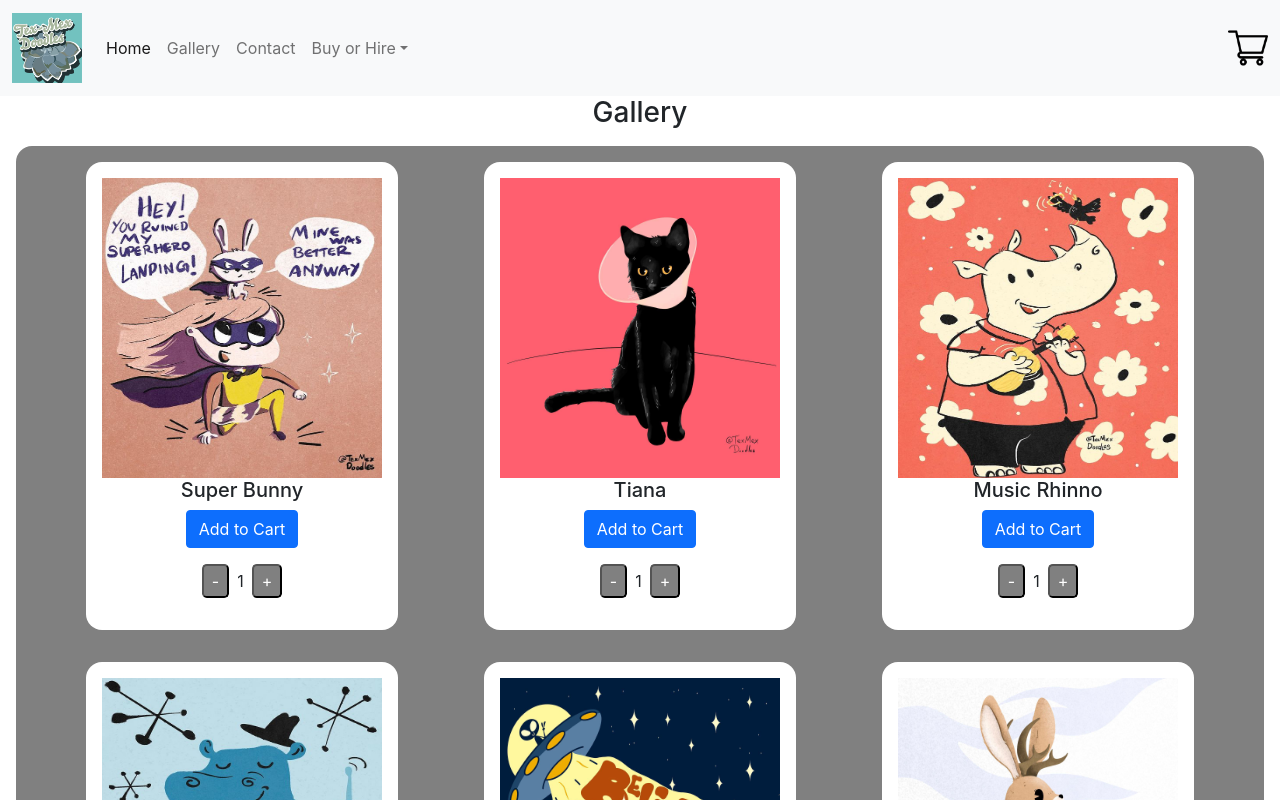
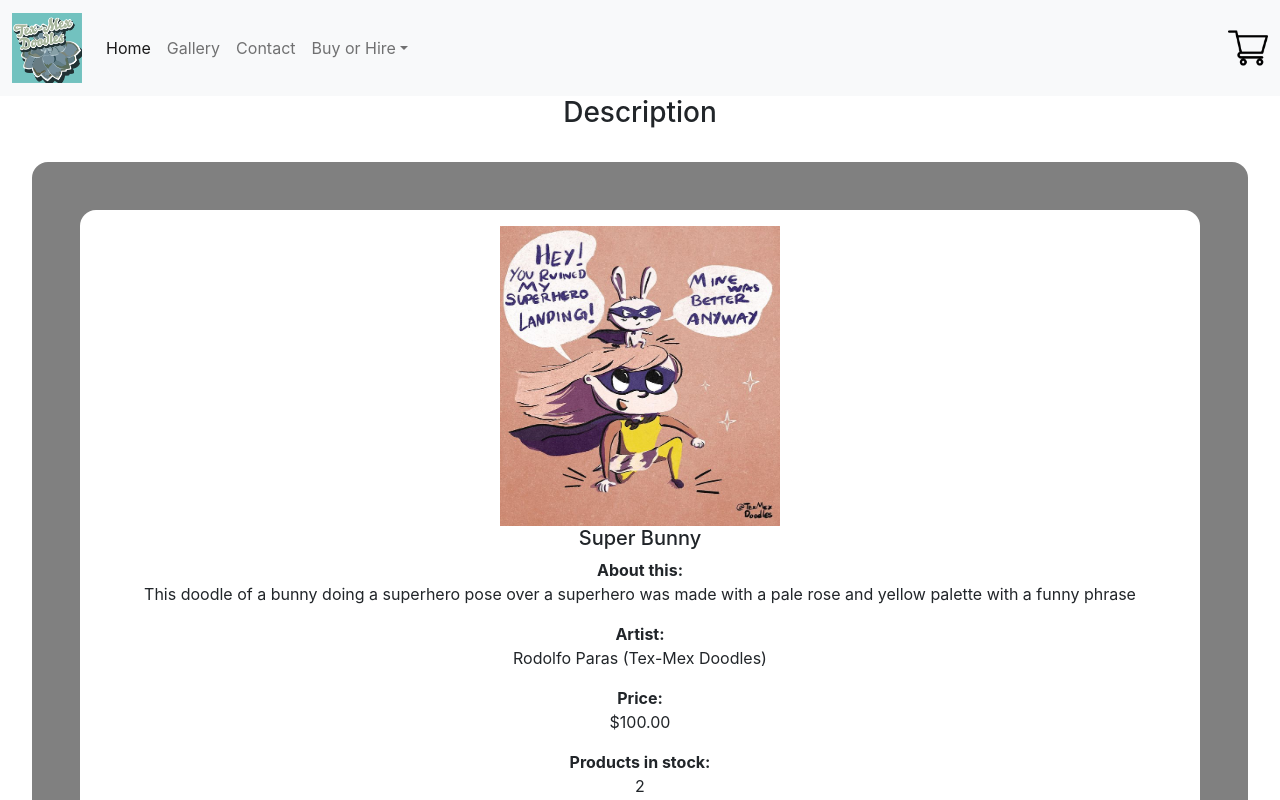
Before and after one commit to orlocdiaz/txmxdoodles_diaz, a React (Create React App) app: page / in a window 1280 px wide. Shown: the top 800 px of the page. Built offline with nearby package versions, Linux system fonts and the light colour scheme.

Commit message:
creacion de itemdetail y detailcontainer

```diff
--- a/src/App.css
+++ b/src/App.css
@@ -37,6 +37,13 @@
   background-color: grey;
 }
 
+.ItemDetail{
+  margin: 2rem;
+  padding: 2rem;
+  border-radius: 1rem;
+  background-color: gray;
+}
+
 .sectionTitle{
   text-align: center;
 }
--- a/src/App.js
+++ b/src/App.js
@@ -1,13 +1,14 @@
 import './App.css';
 import NavBar from './components/NavBar'
-// import ItemListContainer from './components/ItemCount';
-import ItemListContainer from './containers/ItemListContainer';
+// import ItemListContainer from './containers/ItemListContainer';
+import ItemDetailContainer from './containers/ItemDetailContainer';
 
 const App = () => {
   return (
     <>
       <NavBar />
-      <ItemListContainer />
+      {/* <ItemListContainer /> */}
+      <ItemDetailContainer />
     </>
   );
 }
--- a/src/components/Item.js
+++ b/src/components/Item.js
@@ -7,9 +7,18 @@ const Item = (props) => {
       <div className="item">
         <img src={props.imgLink} width="280" height="300" alt="GalleryItem" />
         <h5>{props.title}</h5>
+        <strong>About this:</strong>
+        <p>{props.description}</p>
+        <strong>Artist:</strong>
+        <p>{props.artist}</p>
+        <strong>Price:</strong>
+        <p>{props.price}</p>
+        <strong>Products in stock:</strong>
+        <p>{props.stock}</p>
+
 
         <div className="btnContainer">
-          <a href="#" class="btn btn-primary">Add to Cart</a>
+          <button class="btn btn-primary">Add to Cart</button>
         </div>
         <ItemCount />
       </div>
--- /dev/null
+++ b/src/components/ItemDetail.js
@@ -0,0 +1,31 @@
+import React from 'react'
+import Item from '../components/Item'
+
+const ItemDetail = ({ descProps }) => {
+  return (
+    <>
+      <h3 className="sectionTitle">Description</h3>
+      <div className="ItemDetail">
+        {
+          descProps.id
+            ?
+            <Item
+              key={descProps.id}
+              imgLink={descProps.imgLink}
+              title={descProps.title}
+              description={descProps.description}
+              artist={descProps.artist}
+              price={descProps.price}
+              stock={descProps.stock}
+            />
+            :
+            <div>
+            <strong>Cargando...</strong>
+            </div>
+        }
+      </div>
+    </>
+  )
+}
+
+export default ItemDetail
--- a/src/components/ItemList.js
+++ b/src/components/ItemList.js
@@ -1,31 +1,13 @@
-import React, { useState } from 'react'
+import React from 'react'
 import Item from '../components/Item'
-import { products } from '../utilities/products'
 
-const ItemList = () => {
-
-  const [listProds, setList] = useState([{title: "Loading", imgLink: "https://upload.wikimedia.org/wikipedia/commons/b/b1/Loading_icon.gif?20151024034921"}]);
-  const listProm = (prodSet) => {
-    return new Promise((res, rej) => {
-      setTimeout(() => {
-        res(setList(prodSet))
-      }, 2000);
-      setTimeout(() => {
-        rej('ERROR WHILE LOADING!')
-      }, 2500);
-    })
-  }
-
-  listProm(products)
-    .then()
-    .catch(err => console.log(err))
-
+const ItemList = ({ listProps }) => {
   return (
     <>
       <h3 className="sectionTitle">Gallery</h3>
       <div className="ItemList">
         {
-          listProds.map(prod =>
+          listProps.map(prod =>
             <Item
               key={prod.id}
               imgLink={prod.imgLink}
--- /dev/null
+++ b/src/containers/ItemDetailContainer.js
@@ -0,0 +1,23 @@
+import React, { useEffect, useState } from 'react'
+import ItemDetail from '../components/ItemDetail'
+import fetchProducts from '../utilities/fetchProducts'
+const { products } = require ('../utilities/products')
+
+
+const ItemDetailContainer = () => {
+  const [details, setDesc] = useState([]);
+
+  useEffect(() => {
+    fetchProducts(2000, products[0])
+      .then(res => setDesc(res))
+      .catch(err => console.log(err))
+  }, [])
+
+  return (
+    <>
+      <ItemDetail descProps={details} />
+    </>
+  )
+}
+
+export default ItemDetailContainer
--- a/src/containers/ItemListContainer.js
+++ b/src/containers/ItemListContainer.js
@@ -1,10 +1,19 @@
-import React from 'react'
+import React, { useEffect, useState } from 'react'
 import ItemList from '../components/ItemList'
+import fetchProducts from '../utilities/fetchProducts'
+const { products } = require ('../utilities/products')
 
 const ItemListContainer = () => {
+  const [listProds, setList] = useState([]);
+
+  useEffect(() => {
+    fetchProducts(2000, products)
+      .then(res => setList(res))
+      .catch(err => console.log(err))
+  }, [])
   return (
     <>
-      <ItemList />
+      <ItemList listProps={listProds}/>
     </>
   )
 }
--- a/src/index.js
+++ b/src/index.js
@@ -6,7 +6,7 @@ import App from './App';
 
 const root = ReactDOM.createRoot(document.getElementById('root'));
 root.render(
-  <React.StrictMode>
+  // <React.StrictMode>
     <App />
-  </React.StrictMode>
+  // </React.StrictMode>
 );
--- /dev/null
+++ b/src/utilities/fetchProducts.js
@@ -0,0 +1,11 @@
+export const fetchProducts = (time, arrSet) => {
+  return new Promise((res, rej) => {
+    setTimeout(() => {
+      res(arrSet)
+    }, time);
+    setTimeout(() => {
+      rej('ERROR WHILE LOADING!')
+    }, time);
+  })
+}
+export default fetchProducts
--- a/src/utilities/products.js
+++ b/src/utilities/products.js
@@ -17,83 +17,119 @@ export const products = [
     imgLink: txmx1,
     title: "Super Bunny",
     initial: 1,
-    stock: 2
+    stock: 2,
+    price: '$100.00',
+    description: 'This doodle of a bunny doing a superhero pose over a superhero was made with a pale rose and yellow palette with a funny phrase',
+    artist: 'Rodolfo Paras (Tex-Mex Doodles)'
   },
   {
     id: 2,
     imgLink: txmx2,
     title: "Tiana",
     initial: 1,
-    stock: 4
+    stock: 4,
+    price: '$150.00',
+    description: "This work is representing a cat that lives in the artist's family, right after visiting the vet",
+    artist: 'Rodolfo Paras (Tex-Mex Doodles)'
   },
   {
     id: 3,
     imgLink: txmx3,
     title: "Music Rhinno",
     initial: 1,
-    stock: 1
+    stock: 1,
+    price: '$250.00',
+    description: 'This is part of a series of musician animals. They are all part of the same band. In this doodle we can see the rhinno playing the ukulele',
+    artist: 'Rodolfo Paras (Tex-Mex Doodles)'
   },
   {
     id: 4,
     imgLink: txmx4,
     title: "Music Hippo",
     initial: 1,
-    stock: 3
+    stock: 3,
+    price: '$250.00',
+    description: 'This is part of a series of musician animals. They are all part of the same band. In this doodle we can see the hippo playing the drums',
+    artist: 'Rodolfo Paras (Tex-Mex Doodles)'
   },
   {
     id: 5,
     imgLink: txmx5,
     title: "Believe in Yourself",
     initial: 1,
-    stock: 5
+    stock: 5,
+    price: '$100.00',
+    description: 'In this doodle we can see a UFO abducting a cow with the phrase "Believe in yourself" making a reference for people that do not believe in aliens',
+    artist: 'Rodolfo Paras (Tex-Mex Doodles)'
   },
   {
     id: 6,
     imgLink: txmx6,
     title: "Hiking Deer",
     initial: 1,
-    stock: 4
+    stock: 4,
+    price: '$175.00',
+    description: "In this doodle we can see a deer doing some trekking, making a reference to the artist's hobbies",
+    artist: 'Rodolfo Paras (Tex-Mex Doodles)'
   },
   {
     id: 7,
     imgLink: txmx7,
     title: "Bunny Picnic",
     initial: 1,
-    stock: 3
+    stock: 3,
+    price: '$200.00',
+    description: 'A couple of bunnies having a picnic besides the road',
+    artist: 'Rodolfo Paras (Tex-Mex Doodles)'
   },
   {
     id: 8,
     imgLink: txmx8,
     title: "Vacation Dracula",
     initial: 1,
-    stock: 3
+    stock: 3,
+    price: '$80.00',
+    description: 'Dracula relaxing and having some vacations floating inside his coffin and drinking a cocktail from a skull',
+    artist: 'Rodolfo Paras (Tex-Mex Doodles)'
   },
   {
     id: 9,
     imgLink: txmx9,
     title: "Riding a Pidgeon",
     initial: 1,
-    stock: 5
+    stock: 5,
+    price: '$120.00',
+    description: 'A little girl riding a pidgeon in the desert with some stars in the background',
+    artist: 'Rodolfo Paras (Tex-Mex Doodles)'
   },
   {
     id: 10,
     imgLink: txmx10,
     title: "Flower Girl",
     initial: 1,
-    stock: 2
+    stock: 2,
+    price: '$180.00',
+    description: 'A little girl  with a magic wand and a white witch hat with some red flowers in the back  ',
+    artist: 'Rodolfo Paras (Tex-Mex Doodles)'
   },
   {
     id: 11,
     imgLink: txmx11,
     title: "Grandma's Dog",
     initial: 1,
-    stock: 2
+    stock: 2,
+    price: '$200.00',
+    description: 'Grandma took his dog out for a walk but the dog is so big and strong that she can not handle him',
+    artist: 'Rodolfo Paras (Tex-Mex Doodles)'
   },
   {
     id: 12,
     imgLink: txmx12,
     title: "Glasses Girl",
     initial: 1,
-    stock: 4
+    stock: 4,
+    price: '$150.00',
+    description: 'A girl with yellow glasses with some flowers and nature in her back',
+    artist: 'Rodolfo Paras (Tex-Mex Doodles)'
   }
 ]
```
